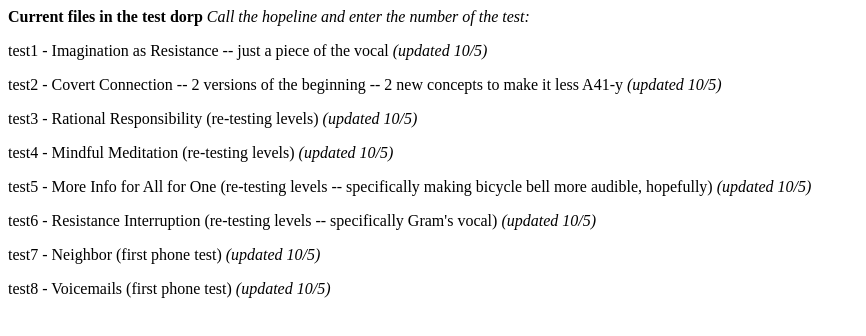
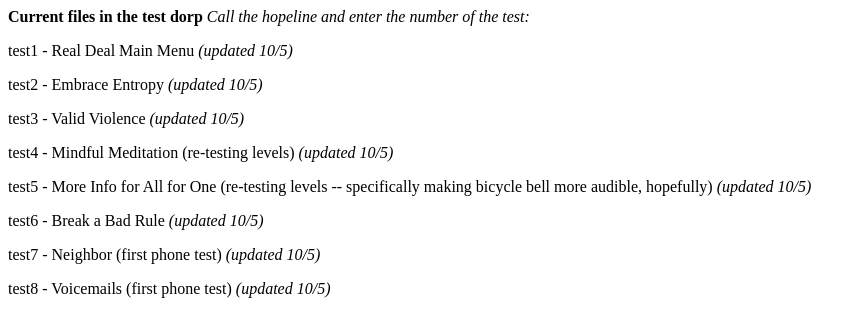
Before and after one commit to lowrywill/flux, a plain HTML site: page index.html in a window 1280 px wide. Shown: the whole page, without its empty margins (0-866 px from the left). Drawn offline with Linux system fonts and the light colour scheme.

Commit message:
Update index.html

```diff
--- a/index.html
+++ b/index.html
@@ -3,12 +3,12 @@
 <body>
   <div><b>Current files in the test dorp</b> <i>Call the hopeline and enter the number of the test:</i></div>
   <div>
-  <p>test1 - Imagination as Resistance -- just a piece of the vocal <i>(updated 10/5)</i></p>
-  <p>test2 - Covert Connection -- 2 versions of the beginning -- 2 new concepts to make it less A41-y <i>(updated 10/5)</i></p>
-  <p>test3 - Rational Responsibility (re-testing levels) <i>(updated 10/5)</i></p>
+  <p>test1 - Real Deal Main Menu <i>(updated 10/5)</i></p>
+  <p>test2 - Embrace Entropy <i>(updated 10/5)</i></p>
+  <p>test3 - Valid Violence <i>(updated 10/5)</i></p>
   <p>test4 - Mindful Meditation (re-testing levels) <i>(updated 10/5)</i></p>
   <p>test5 - More Info for All for One (re-testing levels -- specifically making bicycle bell more audible, hopefully) <i>(updated 10/5)</i></p>
-  <p>test6 - Resistance Interruption (re-testing levels -- specifically Gram's vocal) <i>(updated 10/5)</i></p>
+  <p>test6 - Break a Bad Rule <i>(updated 10/5)</i></p>
   <p>test7 - Neighbor (first phone test) <i>(updated 10/5)</i></p>
   <p>test8 - Voicemails (first phone test) <i>(updated 10/5)</i></p>
   </div>
```
